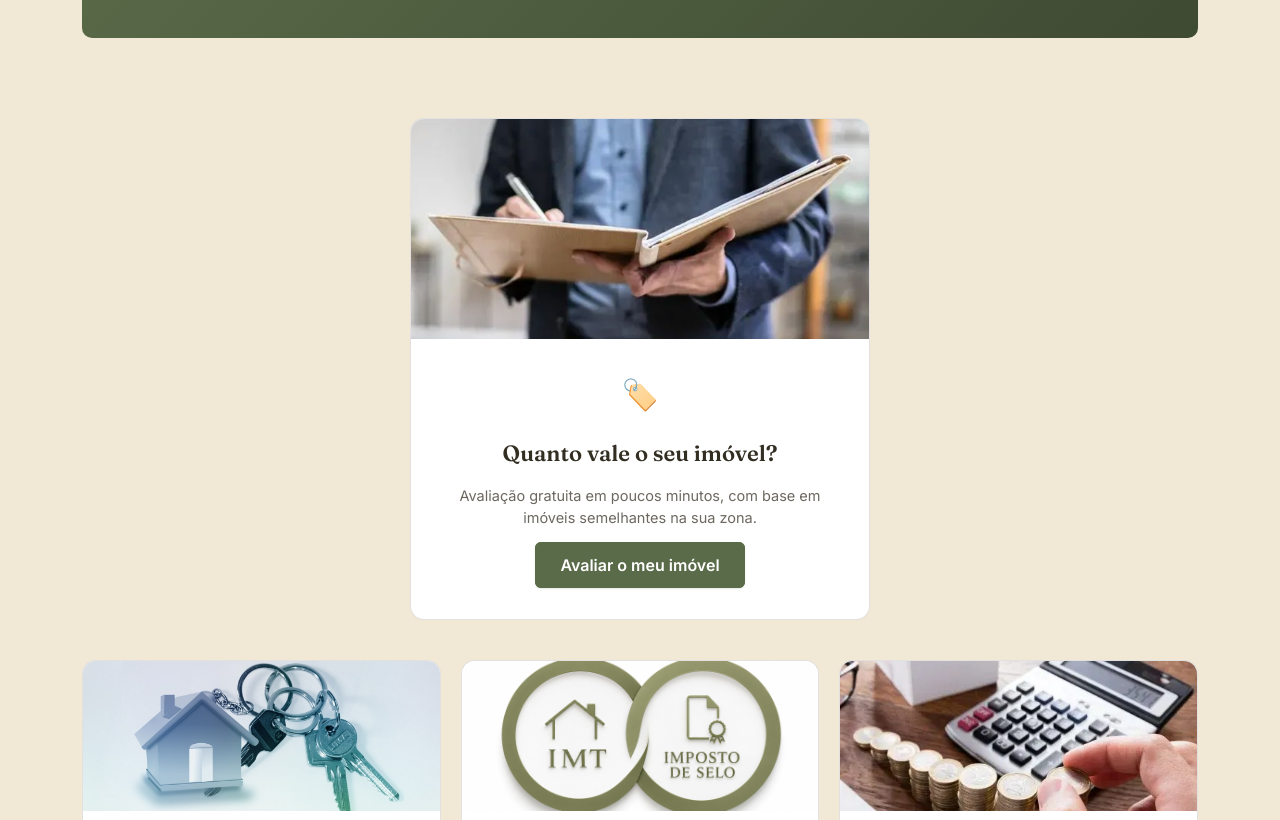
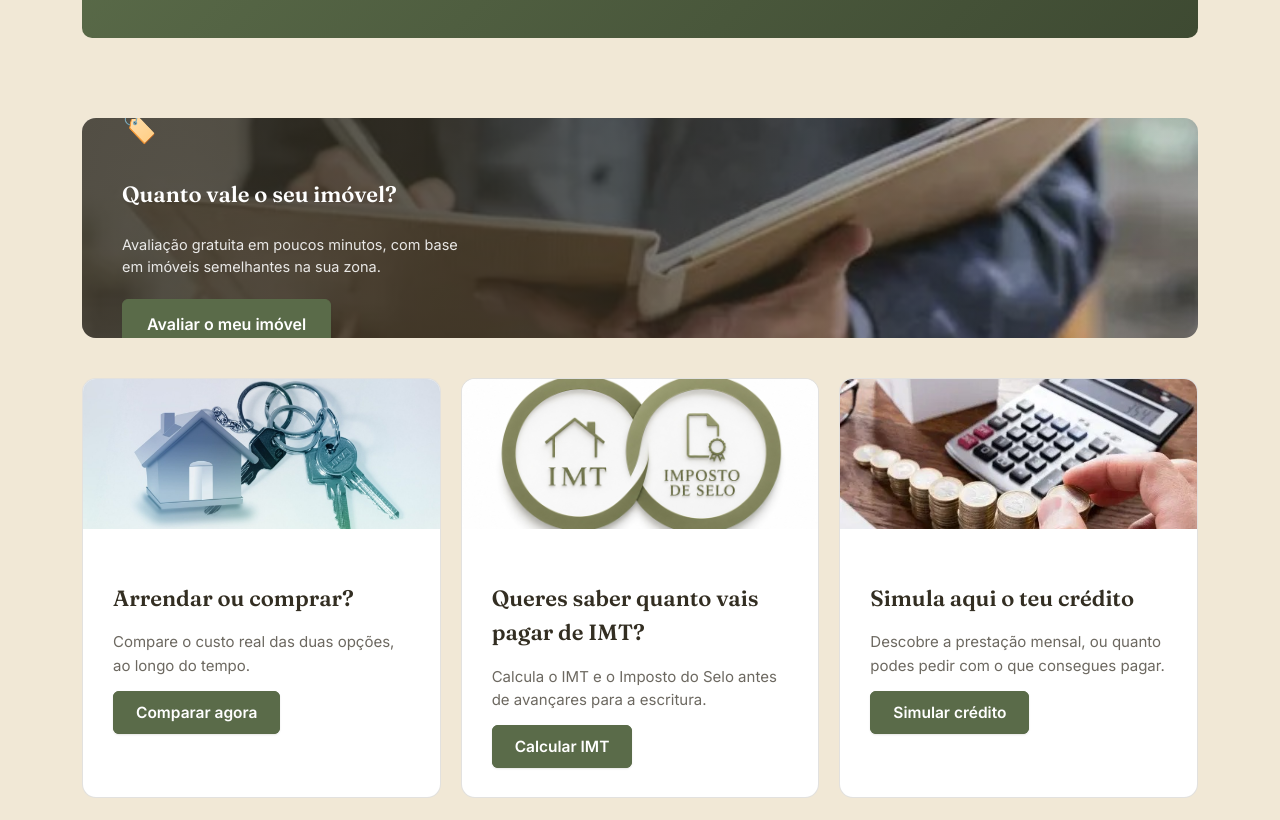
Before and after one commit to andreiadetails-byte/portal-imobiliario, a Next.js app: page / in a window 1280 px wide. Shown: the part 1620-2440 px from the top of the page. Built offline with nearby package versions, Linux system fonts and the light colour scheme; no server answers; the database is empty.

Commit message:
Aplicar opcao 3 na seccao de avaliacao

```diff
--- a/app/page.js
+++ b/app/page.js
@@ -200,7 +200,6 @@ export default function HomePage() {
             {properties.map((p, i) => {
               const firstPhoto = p.property_photos?.sort((a, b) => a.position - b.position)[0]?.url;
               return (
-                <>
                   <Link key={p.id} href={`/property/${p.id}`} className={`card${p.featured_status === 'active' ? ' card-destaque' : ''}`} style={{ position: 'relative', border: p.featured_status === 'active' ? '2.5px solid var(--gold-strong)' : undefined, boxShadow: p.featured_status === 'active' ? '0 6px 18px rgba(201,162,39,0.28)' : undefined }}>
                   {p.featured_status === 'active' && (
                     <span style={{
@@ -268,7 +267,6 @@ export default function HomePage() {
                     )}
                   </div>
                 </Link>
-                </>
               );
             })}
           </div>
@@ -281,18 +279,18 @@ export default function HomePage() {
       <section style={{ padding: '0 0 88px' }}>
         <div className="wrap">
           <div style={{
-            maxWidth: 460, margin: '0 auto', borderRadius: 14, overflow: 'hidden',
-            background: 'var(--paper)', border: '1px solid var(--line)', textAlign: 'center',
+            position: 'relative', borderRadius: 14, overflow: 'hidden', height: 220,
+            backgroundImage: 'url(/images/avaliacao-foto.jpg)', backgroundSize: 'cover', backgroundPosition: 'center center',
           }}>
             <div style={{
-              height: 220, backgroundImage: 'url(/images/avaliacao-foto.jpg)',
-              backgroundSize: 'cover', backgroundPosition: 'center center',
+              position: 'absolute', inset: 0,
+              background: 'linear-gradient(90deg, rgba(51,46,34,0.82) 0%, rgba(51,46,34,0.78) 40%, rgba(51,46,34,0.15) 100%)',
             }} />
-            <div style={{ padding: '32px 36px 40px' }}>
-              <span style={{ fontSize: 30, display: 'block', marginBottom: 10 }}>🏷️</span>
-              <h2 className="display" style={{ fontSize: 22, marginBottom: 8 }}>{t('home_valuation_title')}</h2>
-              <p style={{ fontSize: 14.5, color: 'var(--text-soft)', marginBottom: 20 }}>{t('home_valuation_sub')}</p>
-              <Link href="/valuation" className="btn btn-primary">{t('home_valuation_btn')}</Link>
+            <div style={{ position: 'relative', padding: '36px 40px', maxWidth: 440, height: '100%', display: 'flex', flexDirection: 'column', justifyContent: 'center' }}>
+              <span style={{ fontSize: 28, display: 'block', marginBottom: 8 }}>🏷️</span>
+              <h2 className="display" style={{ fontSize: 22, marginBottom: 8, color: '#fff' }}>{t('home_valuation_title')}</h2>
+              <p style={{ fontSize: 14.5, color: 'rgba(255,255,255,0.88)', marginBottom: 20 }}>{t('home_valuation_sub')}</p>
+              <Link href="/valuation" className="btn btn-primary" style={{ width: 'fit-content' }}>{t('home_valuation_btn')}</Link>
             </div>
           </div>
 
```
